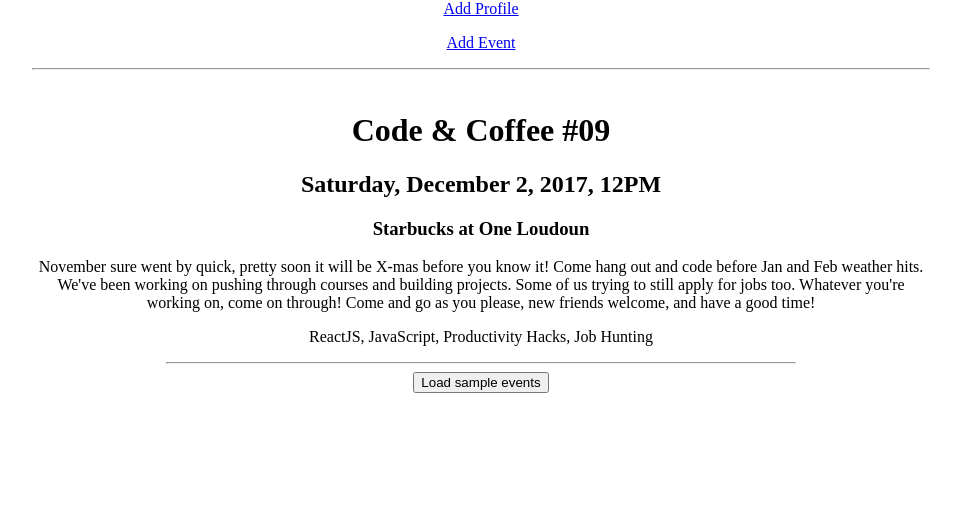
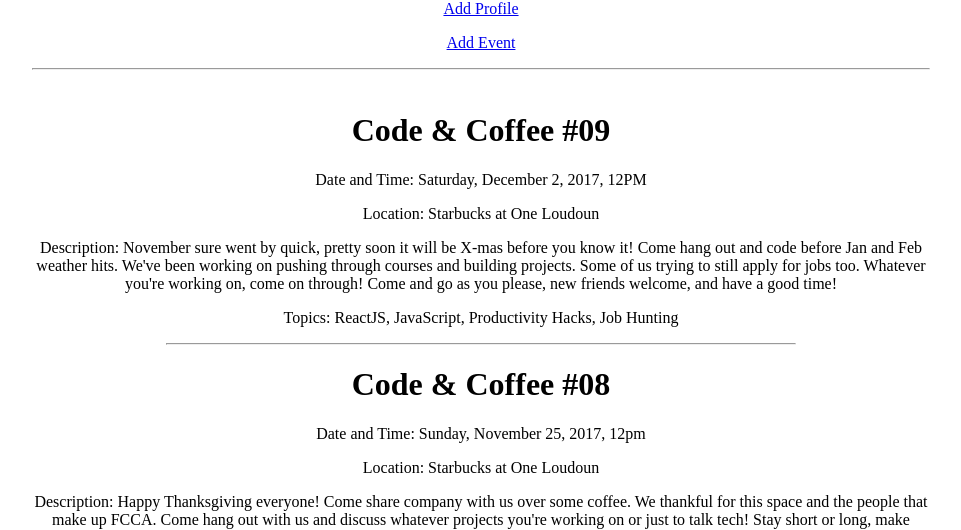
Before and after one commit to timOTdev/0028_respondez_app, a React (Create React App) app: page / in a window 1280 px wide. Both pictures are taken after a click on the button "Load sample events". Shown: the part 270-800 px from the top of the page, without its empty margins (159-1120 px from the left). Built offline with nearby package versions, Linux system fonts and the light colour scheme.

Commit message:
Add feature to load events from sample

```diff
--- a/src/App.js
+++ b/src/App.js
@@ -1,5 +1,4 @@
 import React, { Component } from 'react';
-import { BrowserRouter } from 'react-router-dom';
 import './App.css';
 import Header from './Header'
 import Main from './Main';
@@ -32,12 +31,10 @@ class App extends Component {
 
   render() {
     return (
-      <BrowserRouter>
         <div>
             <Header {...this.state}/>
-            <Main updateProfile={this.updateProfile} loadEvents={this.loadEvents} />
+            <Main {...this.state} updateProfile={this.updateProfile} loadEvents={this.loadEvents} />
         </div>
-      </BrowserRouter>
     )
   }
 }
--- /dev/null
+++ b/src/Event.js
@@ -0,0 +1,19 @@
+import React, { Component } from 'react';
+import './App.css';
+
+class Event extends Component {
+  render() {
+    return (
+    <div className="event">
+      <h1>{this.props.details.name}</h1>
+      <p>Date and Time: {this.props.details.time}</p>
+      <p>Location: {this.props.details.location}</p>
+      <p>Description: {this.props.details.desc}</p>
+      <p>Topics: {this.props.details.topics}</p>
+      <hr id="divider" />
+    </div>
+    )
+  }
+}
+
+export default Event;
--- a/src/Main.js
+++ b/src/Main.js
@@ -2,17 +2,17 @@ import React, { Component } from 'react';
 import './App.css';
 import { Switch, Route } from 'react-router-dom';
 import ShowEvents from './ShowEvents';
+import AddProfile from './AddProfile';
 import AddEvent from './AddEvent';
-import AddProfile from './AddProfile';
 
 class Main extends Component {
   render() {
     return (
       <main>
         <Switch>
-            <Route exact path='/' render={ () => <ShowEvents loadEvents={this.props.loadEvents} /> } />
-            <Route path='/add-profile' render={ () => <AddProfile updateProfile={this.props.updateProfile} /> } />
-            <Route path='/add-event' component={AddEvent} />
+          <Route exact path='/' render={ () => <ShowEvents {...this.props} loadEvents={this.props.loadEvents} /> } />
+          <Route path='/add-profile' render={ () => <AddProfile updateProfile={this.props.updateProfile} /> } />
+          <Route path='/add-event' component={AddEvent} />
         </Switch>
       </main>
     );
--- a/src/ShowEvents.js
+++ b/src/ShowEvents.js
@@ -1,34 +1,16 @@
 import React, { Component } from 'react';
 import './App.css';
-
-function Event(props) {
-  return (
-    <div id={props.id}>
-      <h1>{props.name}</h1>
-      <h2>{props.time}</h2>
-      <h3>{props.location}</h3>
-      <p>{props.desc}</p>
-      <p>{props.topics || null}</p>
-    </div>
-  );
-}
+import Event from './Event';
 
 class ShowEvents extends Component {
   render() {
     return (
       <div className="events">
-        <Event id="11"
-               name="Code & Coffee #09"
-               time="Saturday, December 2, 2017, 12PM"
-               location="Starbucks at One Loudoun"
-               desc="November sure went by quick, pretty soon it will be X-mas before you know it!
-
-               Come hang out and code before Jan and Feb weather hits. We've been working on pushing through courses and building projects. Some of us trying to still apply for jobs too. Whatever you're working on, come on through!
-
-               Come and go as you please, new friends welcome, and have a good time!"
-               topics="ReactJS, JavaScript, Productivity Hacks, Job Hunting"
-        />
-        <hr id="divider" />
+        {
+          Object
+          .keys(this.props.eventsList)
+          .map(key => <Event key={key} details={this.props.eventsList[key]} />)
+        }
         <button onClick={this.props.loadEvents}>Load sample events</button>
       </div>
     )
--- a/src/index.js
+++ b/src/index.js
@@ -1,9 +1,12 @@
 import React from 'react';
 import ReactDOM from 'react-dom';
+import { BrowserRouter } from 'react-router-dom';
 import registerServiceWorker from './registerServiceWorker';
 import App from './App';
 
 ReactDOM.render(
-    <App />,
+  <BrowserRouter>
+    <App />
+  </BrowserRouter>,
   document.getElementById('root'));
 registerServiceWorker();
```
